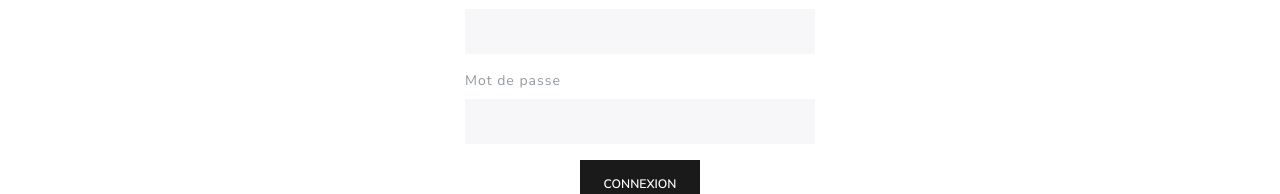
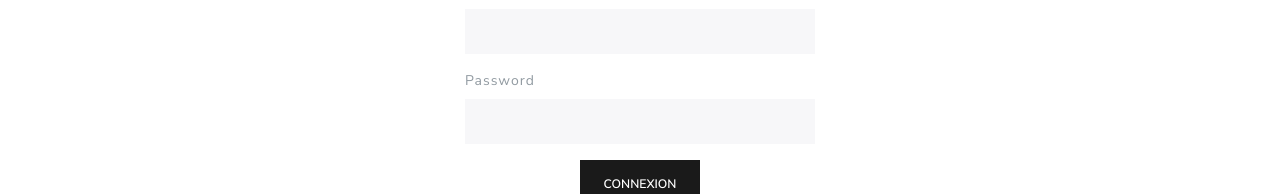
Before and after one commit to devDzign/react-redux-app, a React (Create React App) app: page /login in a window 1280 px wide. Shown: the part 204-398 px from the top of the page. Built offline with nearby package versions, Linux system fonts and the light colour scheme.

Commit message:
refacto de form

```diff
--- /dev/null
+++ b/src/components/form/renderField.jsx
@@ -0,0 +1,16 @@
+import React from 'react';
+
+const RenderField = ({input,className, label, type, meta={error:null}}) => {
+    return (
+        <div className="col-md-4 form-group">
+            <label className="bmd-label-floating">{label}</label>
+            <input
+                {...input}
+                type={type}
+                className={className}
+            />
+        </div>
+    );
+};
+
+export default RenderField;
--- a/src/containers/securityContainer/LoginContainer.jsx
+++ b/src/containers/securityContainer/LoginContainer.jsx
@@ -2,6 +2,7 @@ import React, { Component } from 'react'
 import { Field, reduxForm } from 'redux-form'
 import { connect } from "react-redux"
 import {loginFetch} from "../../stores/actions/actions";
+import RenderField from "../../components/form/renderField";
 
 
 const FIELDS = { username: "username", password: "password" }
@@ -20,32 +21,26 @@ class LoginContainer extends Component
                     <h1>Connexion</h1>
                 </div>
                 <div className="row justify-content-md-center">
-                    <div className="col-md-4 form-group">
 
-                        <label className="bmd-label-floating">Username</label>
                         <Field
                             name={FIELDS.username}
-                            component="input"
+                            label="Username"
+                            component={RenderField}
                             type="text"
                             className="form-control"
                         />
 
-                    </div>
                 </div>
 
                 <div className="row justify-content-md-center">
-                    <div className="col-md-4 form-group">
-                        <label className="bmd-label-floating">Mot de passe</label>
-
                         <Field
                             name={FIELDS.password}
-                            component="input"
+                            label="Password"
+                            component={RenderField}
                             type="password"
                             className="form-control"
 
                         />
-
-                    </div>
                 </div>
                 <div className="row justify-content-md-center">
                     <button type="submit" className="btn btn-primary btn-raised" >Connexion</button>
```
